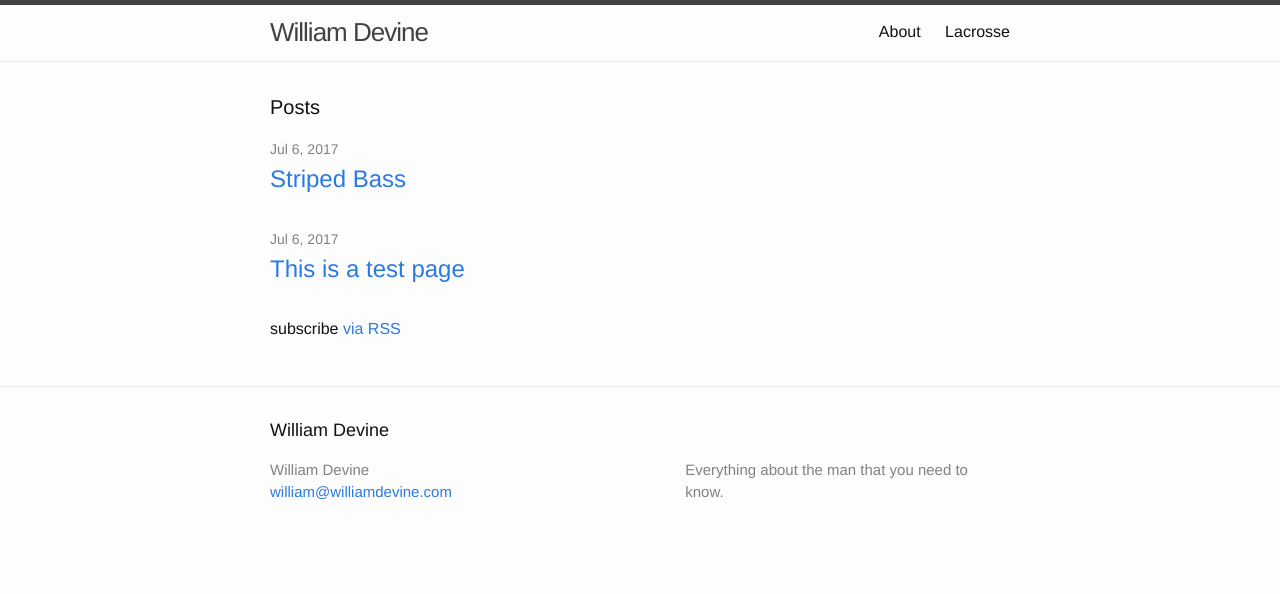
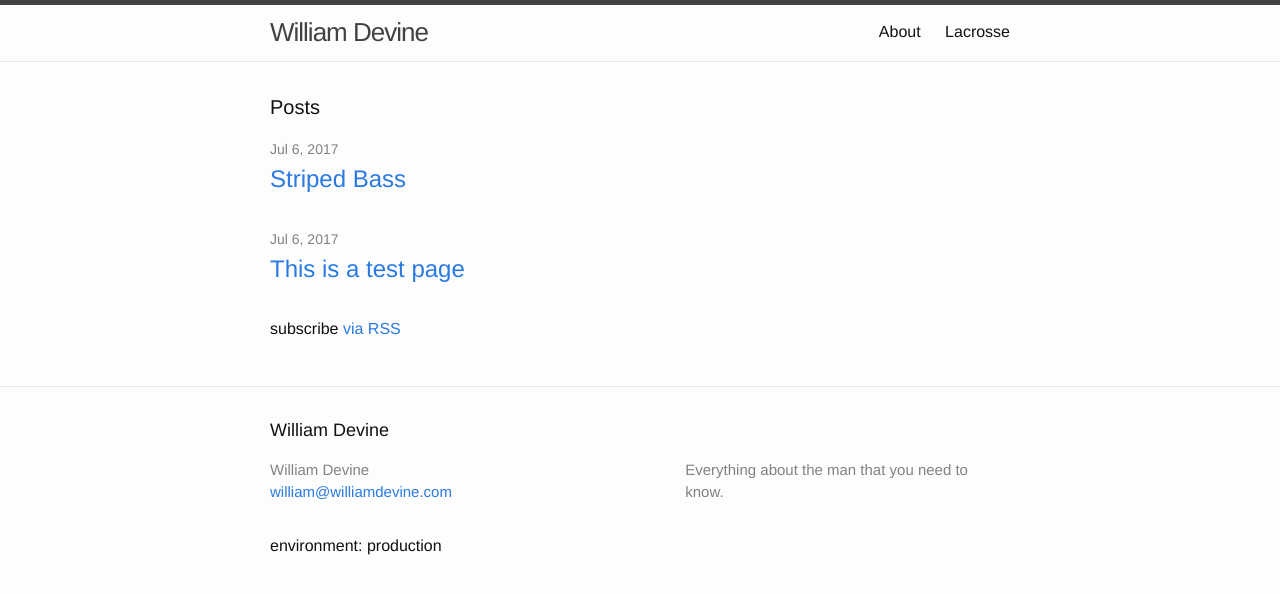
Before and after one commit to jdevine/williamdevine, a Jekyll site: the page built from index.md, in a window 1280 px wide. Shown: the top 594 px of the page. Built offline with Jekyll 4.4.1, drawn with Linux system fonts in a browser that asks for light colours.

Commit message:
environment test

```diff
--- a/_includes/footer.html
+++ b/_includes/footer.html
@@ -40,7 +40,9 @@
         <p>{{ site.description | escape }}</p>
       </div>
     </div>
-
+    <div>
+      environment: {{ jekyll.environment }}
+    </div>
   </div>
 
 </footer>
```
